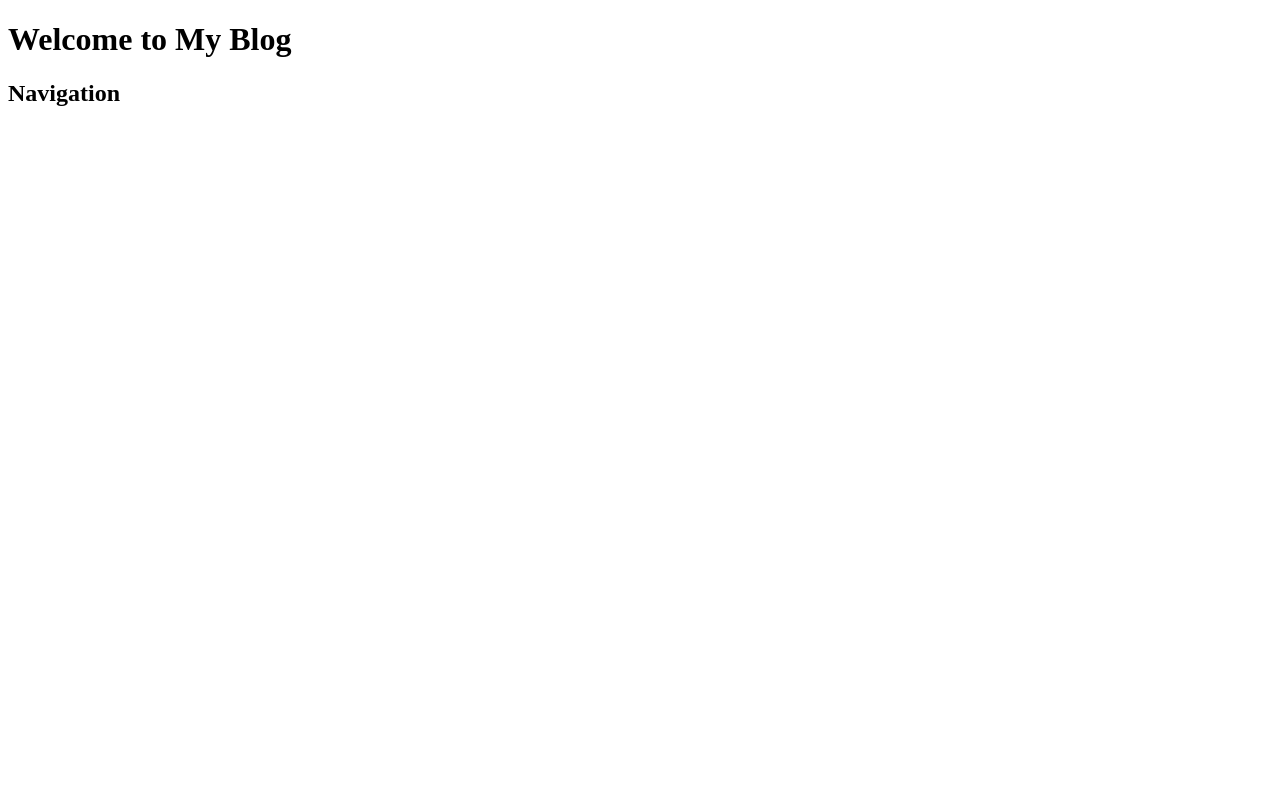
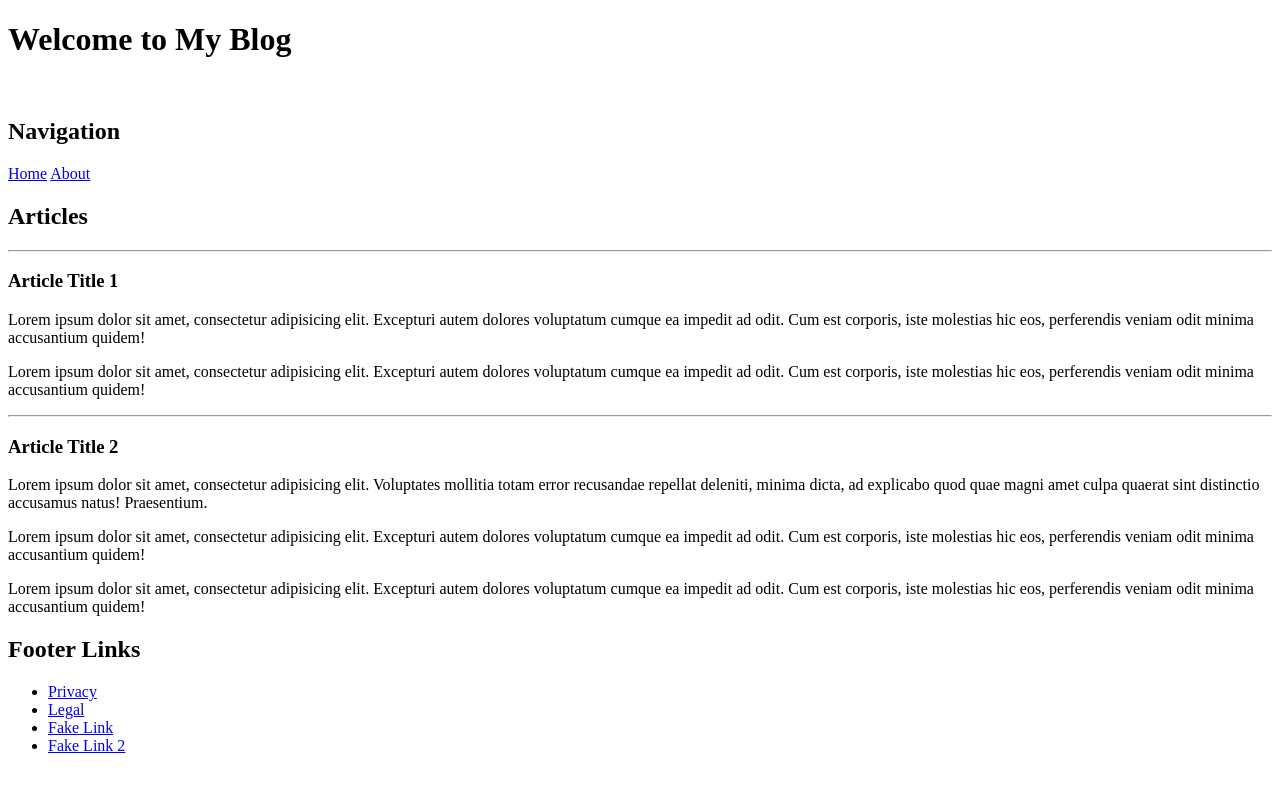
Before and after one commit to whuizenga/html_blog_practice, a plain HTML site: page public/index.html in a window 1280 px wide. Drawn offline with Linux system fonts and the light colour scheme.

Commit message:
created basic html layout

```diff
--- a/public/index.html
+++ b/public/index.html
@@ -2,15 +2,40 @@
 <html lang="en">
 <head>
     <meta charset="UTF-8">
-    <meta name="viewport" content="width=device-width>, initial-scale=1.0">
+    <meta name="viewport" content="width=<device-width>, initial-scale=1.0">
     <meta http-equiv="X-UA-Compatible" content="ie=edge">
     <title>Document</title>
 </head>
 <body>
     <header>
         <h1>Welcome to My Blog</h1>
+        <img></img>
     </header>
-<nav>
-    <h2>Navigation<h2>
+    <nav>
+        <h2>Navigation</h2>
+        <a class="nav" href="#">Home</a>
+        <a class="nav" href="#">About</a>
+    </nav>
+    <div>
+        <h2>Articles</h2>
+        <hr>
+        <h3>Article Title 1</h3>
+        <p>Lorem ipsum dolor sit amet, consectetur adipisicing elit. Excepturi autem dolores voluptatum cumque ea impedit ad odit. Cum est corporis, iste molestias hic eos, perferendis veniam odit minima accusantium quidem!</p>
+        <p>Lorem ipsum dolor sit amet, consectetur adipisicing elit. Excepturi autem dolores voluptatum cumque ea impedit ad odit. Cum est corporis, iste molestias hic eos, perferendis veniam odit minima accusantium quidem!</p>
+        <hr>
+        <h3>Article Title 2</h3>
+        <p>Lorem ipsum dolor sit amet, consectetur adipisicing elit. Voluptates mollitia totam error recusandae repellat deleniti, minima dicta, ad explicabo quod quae magni amet culpa quaerat sint distinctio accusamus natus! Praesentium.</p>
+        <p>Lorem ipsum dolor sit amet, consectetur adipisicing elit. Excepturi autem dolores voluptatum cumque ea impedit ad odit. Cum est corporis, iste molestias hic eos, perferendis veniam odit minima accusantium quidem!</p>
+        <p>Lorem ipsum dolor sit amet, consectetur adipisicing elit. Excepturi autem dolores voluptatum cumque ea impedit ad odit. Cum est corporis, iste molestias hic eos, perferendis veniam odit minima accusantium quidem!</p>
+    </div>
+    <footer>
+        <h2>Footer Links</h2>
+    <ul>
+        <li><a href="#">Privacy</a>
+        <li><a href="#">Legal</a>
+        <li><a href="#">Fake Link</a>
+        <li><a href="#">Fake Link 2</a>
+    <ul>
+    </footer>
 </body>
 </html>
```
